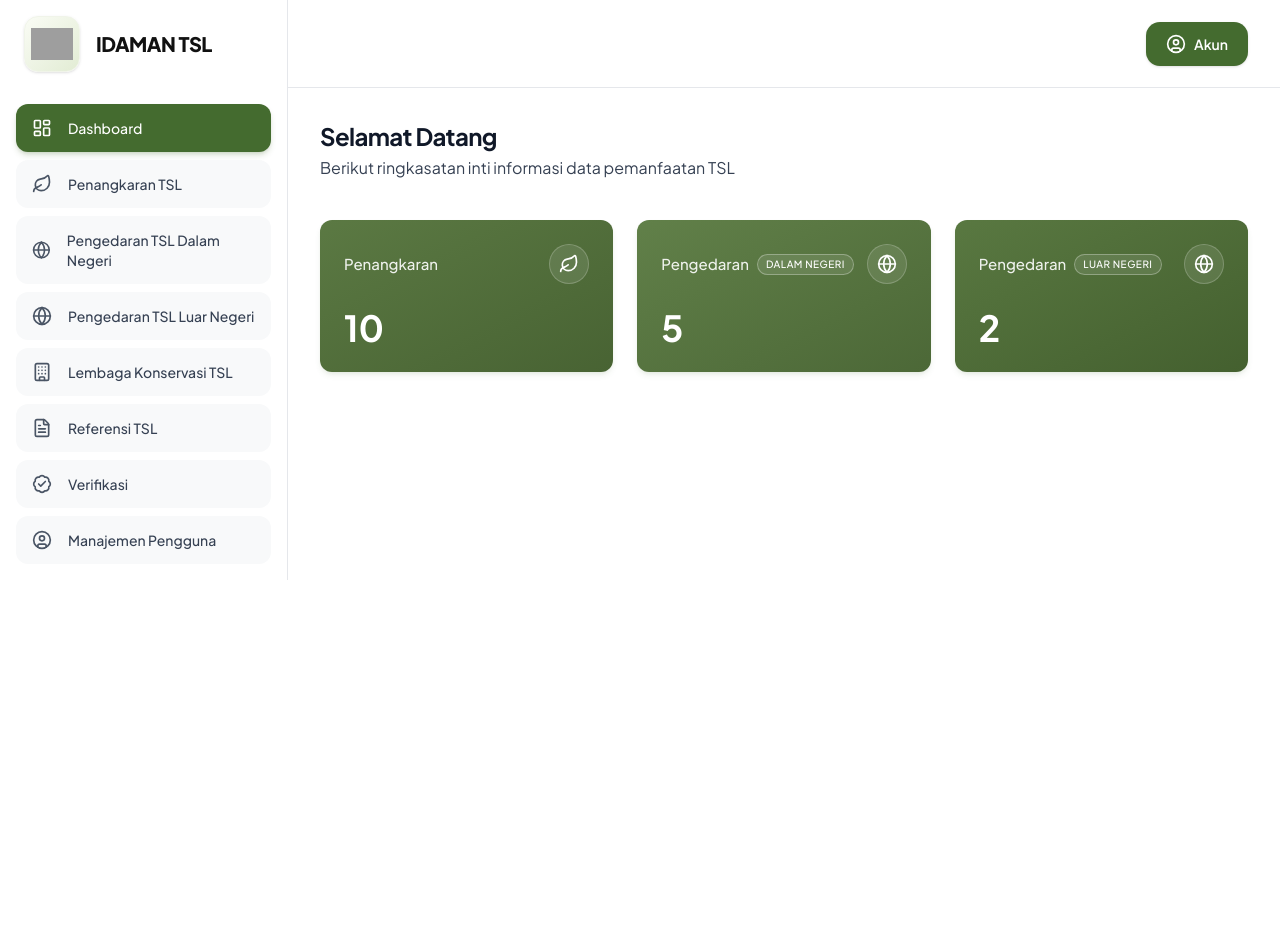
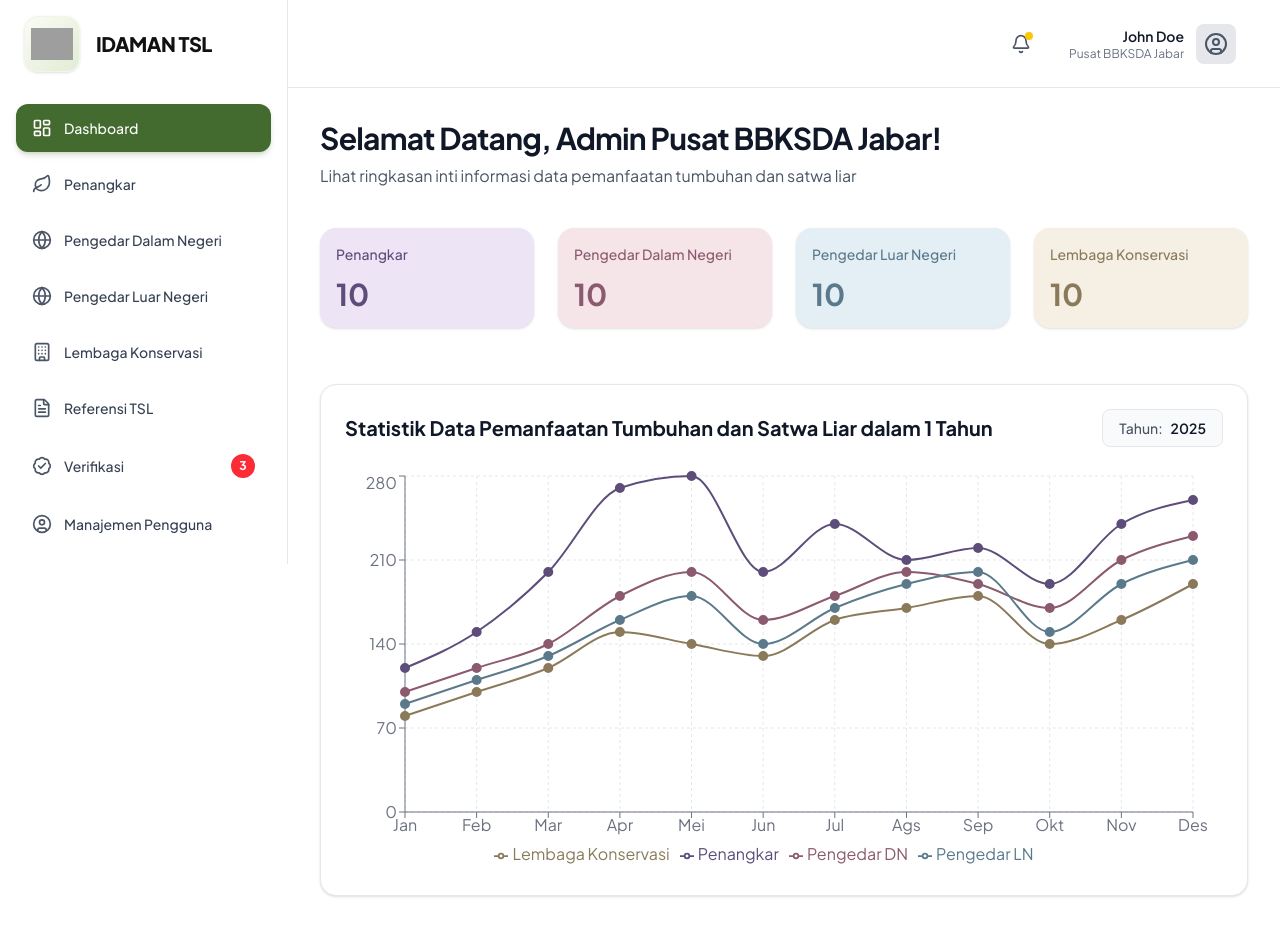
Before and after one commit to IDAMAN-TSL/idamantsl-webapp, a Next.js app: page /dashboard in a window 1280 px wide. Before the commit the page ends 800 px from the top, so only its background shows below. Built offline with nearby package versions, Linux system fonts and the light colour scheme; grey boxes are pictures that could not be loaded.

Commit message:
fix: added a chart and fixing the color of card

```diff
--- a/package.json
+++ b/package.json
@@ -14,7 +14,8 @@
     "lucide-react": "^1.7.0",
     "next": "16.2.1",
     "react": "19.2.4",
-    "react-dom": "19.2.4"
+    "react-dom": "19.2.4",
+    "recharts": "^3.8.1"
   },
   "devDependencies": {
     "@tailwindcss/postcss": "^4",
--- a/src/app/dashboard/page.tsx
+++ b/src/app/dashboard/page.tsx
@@ -1,74 +1,270 @@
-import { Leaf, Globe } from "lucide-react";
+"use client";
+
+import { useState } from "react";
+import {
+  LineChart,
+  Line,
+  XAxis,
+  YAxis,
+  CartesianGrid,
+  Tooltip,
+  Legend,
+  ResponsiveContainer,
+} from "recharts";
+
+const CustomTooltip = ({ active, payload, label }: any) => {
+  if (active && payload && payload.length) {
+    return (
+      <div
+        style={{
+          backgroundColor: "#fff",
+          border: "1px solid #e5e7eb",
+          borderRadius: "8px",
+          padding: "8px 12px",
+        }}
+      >
+        <p style={{ color: "#000", margin: "0 0 4px 0", fontWeight: "500" }}>
+          {label}
+        </p>
+        {payload.map((entry: any, index: number) => (
+          <p
+            key={index}
+            style={{
+              color: entry.color,
+              margin: "2px 0",
+              fontSize: "12px",
+            }}
+          >
+            {entry.name}: {entry.value}
+          </p>
+        ))}
+      </div>
+    );
+  }
+  return null;
+};
+
+const chartData = [
+  {
+    month: "Jan",
+    Penangkar: 120,
+    "Pengedar DN": 100,
+    "Pengedar LN": 90,
+    "Lembaga Konservasi": 80,
+  },
+  {
+    month: "Feb",
+    Penangkar: 150,
+    "Pengedar DN": 120,
+    "Pengedar LN": 110,
+    "Lembaga Konservasi": 100,
+  },
+  {
+    month: "Mar",
+    Penangkar: 200,
+    "Pengedar DN": 140,
+    "Pengedar LN": 130,
+    "Lembaga Konservasi": 120,
+  },
+  {
+    month: "Apr",
+    Penangkar: 270,
+    "Pengedar DN": 180,
+    "Pengedar LN": 160,
+    "Lembaga Konservasi": 150,
+  },
+  {
+    month: "Mei",
+    Penangkar: 280,
+    "Pengedar DN": 200,
+    "Pengedar LN": 180,
+    "Lembaga Konservasi": 140,
+  },
+  {
+    month: "Jun",
+    Penangkar: 200,
+    "Pengedar DN": 160,
+    "Pengedar LN": 140,
+    "Lembaga Konservasi": 130,
+  },
+  {
+    month: "Jul",
+    Penangkar: 240,
+    "Pengedar DN": 180,
+    "Pengedar LN": 170,
+    "Lembaga Konservasi": 160,
+  },
+  {
+    month: "Ags",
+    Penangkar: 210,
+    "Pengedar DN": 200,
+    "Pengedar LN": 190,
+    "Lembaga Konservasi": 170,
+  },
+  {
+    month: "Sep",
+    Penangkar: 220,
+    "Pengedar DN": 190,
+    "Pengedar LN": 200,
+    "Lembaga Konservasi": 180,
+  },
+  {
+    month: "Okt",
+    Penangkar: 190,
+    "Pengedar DN": 170,
+    "Pengedar LN": 150,
+    "Lembaga Konservasi": 140,
+  },
+  {
+    month: "Nov",
+    Penangkar: 240,
+    "Pengedar DN": 210,
+    "Pengedar LN": 190,
+    "Lembaga Konservasi": 160,
+  },
+  {
+    month: "Des",
+    Penangkar: 260,
+    "Pengedar DN": 230,
+    "Pengedar LN": 210,
+    "Lembaga Konservasi": 190,
+  },
+];
+
+const statCards = [
+  {
+    title: "Penangkar",
+    value: "10",
+    bgColor: "#EDE4F5",
+    textColor: "#5D4D7A",
+  },
+  {
+    title: "Pengedar Dalam Negeri",
+    value: "10",
+    bgColor: "#F5E4E8",
+    textColor: "#8B5A6F",
+  },
+  {
+    title: "Pengedar Luar Negeri",
+    value: "10",
+    bgColor: "#E4EEF5",
+    textColor: "#5A7A8B",
+  },
+  {
+    title: "Lembaga Konservasi",
+    value: "10",
+    bgColor: "#F5EFE4",
+    textColor: "#8B7A5A",
+  },
+];
 
 export default function DashboardPage() {
+  const [selectedYear] = useState(2025);
+
   return (
-    <div className="flex flex-col gap-6 w-full max-w-5xl">
-      {/* Header Titles */}
+    <div className="flex flex-col gap-6 w-full">
+      {/* Header Section */}
+      <div className="flex flex-col sm:flex-row sm:items-center sm:justify-between gap-4">
         <div>
-        <h1 className="text-2xl font-bold tracking-tight text-gray-900">
-          Selamat Datang
+          <h1 className="text-2xl sm:text-3xl font-bold tracking-tight text-gray-900">
+            Selamat Datang, Admin Pusat BBKSDA Jabar!
           </h1>
-        <p className="mt-1 text-base text-gray-700">
-          Berikut ringkasatan inti informasi data pemanfaatan TSL
+          <p className="mt-2 text-base text-gray-600">
+            Lihat ringkasan inti informasi data pemanfaatan tumbuhan dan satwa liar
           </p>
-      </div>
-
-      {/* Cards Grid */}
-      <div className="grid grid-cols-1 md:grid-cols-3 gap-6 mt-4">
-        {/* Card 1: Penangkaran */}
-        <div className="relative flex flex-col justify-between overflow-hidden rounded-xl bg-[#5B7943] bg-gradient-to-br from-[#5B7943] to-[#486333] p-6 text-white shadow-md shadow-[#446B2F]/10">
-          <div className="flex items-center justify-between">
-            <span className="text-[15px] font-medium opacity-90">
-              Penangkaran
-            </span>
-            <div className="flex h-10 w-10 items-center justify-center rounded-full border border-white/20 bg-white/10">
-              <Leaf className="h-5 w-5" />
-            </div>
-          </div>
-          <div className="mt-6">
-            <span className="text-4xl font-bold">10</span>
         </div>
       </div>
 
-        {/* Card 2: Pengedaran Dalam Negeri */}
-        <div className="relative flex flex-col justify-between overflow-hidden rounded-xl bg-[#618049] bg-gradient-to-br from-[#618049] to-[#4C6837] p-6 text-white shadow-md shadow-[#446B2F]/10">
-          <div className="flex items-center justify-between">
-            <div className="flex items-center gap-2">
-              <span className="text-[15px] font-medium opacity-90">
-                Pengedaran
+      {/* Stats Cards Grid */}
+      <div className="grid grid-cols-1 md:grid-cols-2 lg:grid-cols-4 gap-6 mt-4">
+        {statCards.map((card, idx) => {
+          return (
+            <div
+              key={idx}
+              className="rounded-2xl p-4 shadow-sm"
+              style={{
+                backgroundColor: card.bgColor,
+              }}
+            >
+              <div className="flex flex-col gap-3">
+                <span
+                  className="text-sm font-medium"
+                  style={{ color: card.textColor }}
+                >
+                  {card.title}
                 </span>
-              <span className="rounded-full border border-white/30 bg-white/10 px-2 py-0.5 text-[10px] font-medium uppercase tracking-wider">
-                Dalam Negeri
+                <span
+                  className="text-3xl font-bold"
+                  style={{ color: card.textColor }}
+                >
+                  {card.value}
                 </span>
               </div>
-            <div className="flex h-10 w-10 items-center justify-center rounded-full border border-white/20 bg-white/10">
-              <Globe className="h-5 w-5" />
             </div>
+          );
+        })}
       </div>
-          <div className="mt-6">
-            <span className="text-4xl font-bold">5</span>
+
+      {/* Chart Section */}
+      <div className="mt-8 rounded-2xl border border-gray-200 bg-white p-6 shadow-sm">
+        <div className="flex items-center justify-between mb-6">
+          <div>
+            <h2 className="text-xl font-bold text-gray-900">
+              Statistik Data Pemanfaatan Tumbuhan dan Satwa Liar dalam 1 Tahun
+            </h2>
+          </div>
+          <div className="flex items-center gap-2 px-4 py-2 rounded-lg bg-gray-50 border border-gray-200">
+            <span className="text-sm font-medium text-gray-600">Tahun:</span>
+            <span className="text-sm font-semibold text-gray-900">
+              {selectedYear}
+            </span>
           </div>
         </div>
 
-        {/* Card 3: Pengedaran Luar Negeri */}
-        <div className="relative flex flex-col justify-between overflow-hidden rounded-xl bg-[#597841] bg-gradient-to-br from-[#597841] to-[#44602f] p-6 text-white shadow-md shadow-[#446B2F]/10">
-          <div className="flex items-center justify-between">
-            <div className="flex items-center gap-2">
-              <span className="text-[15px] font-medium opacity-90">
-                Pengedaran
-              </span>
-              <span className="rounded-full border border-white/30 bg-white/10 px-2 py-0.5 text-[10px] font-medium uppercase tracking-wider">
-                Luar Negeri
-              </span>
-            </div>
-            <div className="flex h-10 w-10 items-center justify-center rounded-full border border-white/20 bg-white/10">
-              <Globe className="h-5 w-5" />
-            </div>
-          </div>
-          <div className="mt-6">
-            <span className="text-4xl font-bold">2</span>
-          </div>
-        </div>
+        <ResponsiveContainer width="100%" height={400}>
+          <LineChart
+            data={chartData}
+            margin={{ top: 5, right: 30, left: 0, bottom: 5 }}
+          >
+            <CartesianGrid strokeDasharray="3 3" stroke="#e5e7eb" />
+            <XAxis dataKey="month" stroke="#6b7280" />
+            <YAxis stroke="#6b7280" />
+            <Tooltip content={<CustomTooltip />} />
+            <Legend />
+            <Line
+              type="monotone"
+              dataKey="Penangkar"
+              stroke="#5D4D7A"
+              strokeWidth={2}
+              dot={{ fill: "#5D4D7A", r: 4 }}
+              activeDot={{ r: 6 }}
+            />
+            <Line
+              type="monotone"
+              dataKey="Pengedar DN"
+              stroke="#8B5A6F"
+              strokeWidth={2}
+              dot={{ fill: "#8B5A6F", r: 4 }}
+              activeDot={{ r: 6 }}
+            />
+            <Line
+              type="monotone"
+              dataKey="Pengedar LN"
+              stroke="#5A7A8B"
+              strokeWidth={2}
+              dot={{ fill: "#5A7A8B", r: 4 }}
+              activeDot={{ r: 6 }}
+            />
+            <Line
+              type="monotone"
+              dataKey="Lembaga Konservasi"
+              stroke="#8B7A5A"
+              strokeWidth={2}
+              dot={{ fill: "#8B7A5A", r: 4 }}
+              activeDot={{ r: 6 }}
+            />
+          </LineChart>
+        </ResponsiveContainer>
       </div>
     </div>
   );
--- a/src/components/layout/Header.tsx
+++ b/src/components/layout/Header.tsx
@@ -1,5 +1,5 @@
 import Image from "next/image";
-import { UserCircle, Menu } from "lucide-react";
+import { UserCircle, Menu, Bell } from "lucide-react";
 import LogoIcon from "@/assets/icon/Logo.svg";
 
 export function Header({ onMenuClick }: { onMenuClick?: () => void }) {
@@ -35,11 +35,29 @@ export function Header({ onMenuClick }: { onMenuClick?: () => void }) {
       {/* Desktop spacer: nothing on left */}
       <div className="hidden md:block" />
 
-      {/* Account Button */}
-      <button className="flex items-center gap-2 rounded-[14px] bg-[#446B2F] px-5 py-3 text-sm font-semibold text-white shadow-sm transition-all hover:bg-[#385926]">
-        <UserCircle className="h-5 w-5" />
-        Akun
-      </button>
+      {/* Right Section: Notification + Account */}
+      <div className="flex items-center gap-4">
+        {/* Notification Bell */}
+        <button className="flex h-10 w-10 items-center justify-center rounded-lg text-gray-600 hover:bg-gray-50 transition-colors relative">
+          <Bell className="h-5 w-5" />
+          <span className="absolute top-2 right-2 h-2 w-2 bg-yellow-400 rounded-full"></span>
+        </button>
+
+        {/* Account Info */}
+        <button className="flex items-center gap-3 px-3 py-2 rounded-lg hover:bg-gray-50 transition-colors">
+          <div className="flex flex-col items-end">
+            <span className="text-sm font-semibold text-gray-900">
+              John Doe
+            </span>
+            <span className="text-xs text-gray-500">
+              Pusat BBKSDA Jabar
+            </span>
+          </div>
+          <div className="flex h-10 w-10 items-center justify-center rounded-lg bg-gray-200">
+            <UserCircle className="h-6 w-6 text-gray-600" />
+          </div>
+        </button>
+      </div>
     </header>
   );
 }
--- a/src/components/layout/Sidebar.tsx
+++ b/src/components/layout/Sidebar.tsx
@@ -16,24 +16,29 @@ import {
 
 const navigation = [
   { name: "Dashboard", href: "/dashboard", icon: LayoutDashboard },
-  { name: "Penangkaran TSL", href: "/penangkaran", icon: Leaf },
+  { name: "Penangkar", href: "/penangkaran", icon: Leaf },
   {
-    name: "Pengedaran TSL Dalam Negeri",
+    name: "Pengedar Dalam Negeri",
     href: "/pengedaran-dalam",
     icon: Globe,
   },
   {
-    name: "Pengedaran TSL Luar Negeri",
+    name: "Pengedar Luar Negeri",
     href: "/pengedaran-luar",
     icon: Globe,
   },
   {
-    name: "Lembaga Konservasi TSL",
+    name: "Lembaga Konservasi",
     href: "/lembaga-konservasi",
     icon: Building,
   },
   { name: "Referensi TSL", href: "/referensi-tsl", icon: FileText },
-  { name: "Verifikasi", href: "/dashboard/verifikasi", icon: BadgeCheck },
+  {
+    name: "Verifikasi",
+    href: "/dashboard/verifikasi",
+    icon: BadgeCheck,
+    badge: 3
+  },
   {
     name: "Manajemen Pengguna",
     href: "/dashboard/manajemen-pengguna",
@@ -95,18 +100,25 @@ export function Sidebar({
               key={item.name}
               href={item.href}
               onClick={() => setIsOpen?.(false)}
-              className={`group flex items-center justify-start gap-4 rounded-xl px-4 py-3.5 text-sm font-medium transition-colors ${
+              className={`group flex items-center justify-between gap-4 rounded-xl px-4 py-3.5 text-sm font-medium transition-colors ${
                 isActive
                   ? "bg-[#446B2F] text-white shadow-md shadow-[#446B2F]/20"
-                  : "bg-[#F8F9FA] text-gray-700 hover:bg-gray-100"
+                  : "text-gray-700 hover:bg-gray-50"
               }`}
             >
-              <item.icon
-                className={`h-5 w-5 ${
-                  isActive ? "text-white" : "text-gray-600"
-                }`}
-              />
-              {item.name}
+              <div className="flex items-center gap-3 flex-1 min-w-0">
+                <item.icon
+                  className={`h-5 w-5 flex-shrink-0 ${
+                    isActive ? "text-white" : "text-gray-600"
+                  }`}
+                />
+                <span className="truncate">{item.name}</span>
+              </div>
+              {item.badge && (
+                <span className="ml-2 inline-flex items-center justify-center h-6 w-6 rounded-full bg-red-500 text-white text-xs font-bold flex-shrink-0">
+                  {item.badge}
+                </span>
+              )}
             </Link>
           );
         })}
```
Also changed, not shown: 1 other file (tests, documents, lock files or other folders). Lines whose indentation alone changed are shown as unchanged.
